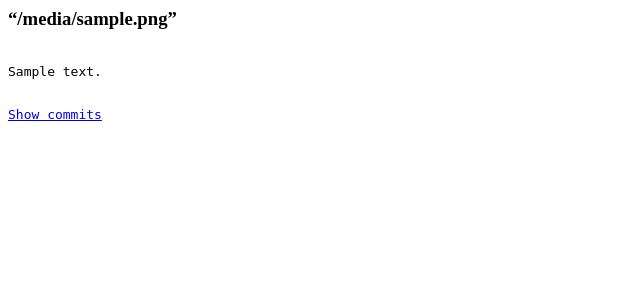
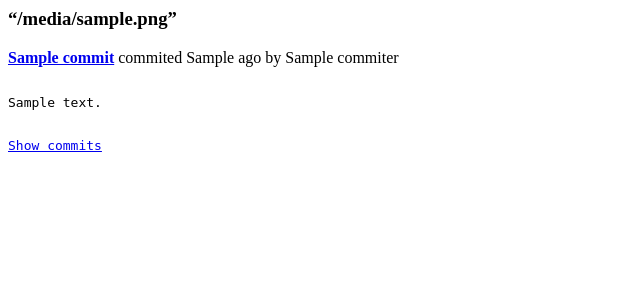
Before and after one commit to jenca-adam/buhtig, a Flask app: template templates/file.html in a window 1280 px wide. Shown: the top 300 px of the page, without its empty margins (0-640 px from the left). Run offline with Flask 2, Linux system fonts and the light colour scheme; the template is opened without the code that fills it: most values are stand-ins (such as "Sample title", 1, 10 or a date in 2020).

Commit message:
added commit view

```diff
--- a/server.py
+++ b/server.py
@@ -1,16 +1,34 @@
+#!/usr/bin/env python3
 import git
 import os
 import chardet
+import timeago
 from flask import *
+import datetime
+TIMEZONE = datetime.datetime.now(datetime.timezone.utc).astimezone().tzinfo
 app=Flask(__name__)
+def tznow():
+    return datetime.datetime.now().replace(tzinfo=TIMEZONE)
 class GItem:
     def __init__(self,item):
         self.istree=isinstance(item,git.Tree)
         self.isblob=isinstance(item,git.Blob)
         self.item=item
-
+class GitCommit:
+    def __init__(self,commit):
+        self.name=commit.summary
+        self.id=commit.hexsha
+        self.commiter=commit.committer.name
+        self.date=commit.committed_datetime.strftime('%d.%M.%Y at %H:%m:%S')
+        self.ago=timeago.format(tznow()-commit.committed_datetime)
 def repopath(user,name):
     return os.path.join('repos',user,name)
+def find_last(gf,pth):
+    for i in gf.iter_commits():
+        for a in i.diff():
+            if pth in a.b_rawpath.decode():
+                return GitCommit(i)
+
 @app.route('/repo/<string:user>/<string:name>/')
 @app.route('/repo/<string:user>/<string:name>/<path:additional>')
 def repo(user,name,additional=''):
@@ -26,10 +44,21 @@ def repo(user,name,additional=''):
     rep='/repo/'+user+'/'+name+'/'
     to_view=request.args.get('view','base')
     if to_view=='base':
-        trees=gf.tree()
+        if 'commit' in request.args:
+            try:
+                csd=next(filter(lambda a:a.hexsha==request.args['commit'],gf.iter_commits()))
+                trees=csd.tree
+
+            except StopIteration:
+                trees=gf.tree()
+                csd=gf.commit()
+        else:
+            trees=gf.tree()
+            csd=gf.commit()
+        csd=GitCommit(csd)
         print(list(trees))
         if not additional:
-            return render_template('dir.html',tree=(GItem(ttr) for ttr in trees),base=f'/repo/{user}/{name}/{additional}/',filename='/',b=rep)
+            return render_template('dir.html',tree=(GItem(ttr) for ttr in trees),base=f'/repo/{user}/{name}/{additional}/',filename='/',b=rep,commit=csd)
 
         x=additional.split('/')
         for ixm,i in enumerate(x):
@@ -46,18 +75,20 @@ def repo(user,name,additional=''):
                     try:
                         content=content.decode(chardet.detect(content)['encoding'])
                     except:
-                         return render_template('file.html',content="Binary File!",filename=n.path,b=rep)
+                         return render_template('file.html',content="Binary File!",filename=n.path,b=rep,commit=find_last(gf,n.path))
 
-                    return render_template('file.html',content=content,filename=n.path,b=rep)
+                    return render_template('file.html',content=content,filename=n.path,b=rep,commit=find_last(gf,n.path))
                 else:
                     abort(404)
             elif isinstance(n,git.Tree):
                 if ixm==len(x)-1:
 
-                    return render_template('dir.html',tree=(GItem(ttr) for ttr in n),base=f'/repo/{user}/{name}/{additional}/',filename=n.path,b=rep)
+                    return render_template('dir.html',tree=(GItem(ttr) for ttr in n),base=f'/repo/{user}/{name}/{additional}/',filename=n.path,b=rep,commit=find_last(gf,n.path))
                 else:
                     trees=n
         abort(404)
     elif to_view=='commits':
-        return 'Commit support will be added tommorow'
+        comts=(GitCommit(i)for i in gf.iter_commits())
+        return render_template('commits.html',reponame=f'{user}/{name}',base=f'/repo/{user}/{name}/',commits=comts)
+
 app.run(debug=True)
--- a/templates/dir.html
+++ b/templates/dir.html
@@ -1,4 +1,8 @@
-<h3><q>{{filename}}</q></h3>
+<header style="padding:10px; padding-left:15px;">
+  <h3><q>{{filename}}</q></h3>
+  <br>
+  <div><b><a href="{{base}}?commit={{commit.id}}">{{commit.name}}</a></b> commited {{commit.ago}} by {{commit.commiter}}<div>
+</header>
 {%for i in tree%}
 <a href="{{base+i.item.name}}">{{i.item.name}}{{'/' if i.istree else ''}}</a><br>
 {%endfor%}
--- a/templates/file.html
+++ b/templates/file.html
@@ -1,4 +1,5 @@
 <h3><q>{{filename}}</q></h3>
+<div><b><a href="{{base}}?commit={{commit.id}}">{{commit.name}}</a></b> commited {{commit.ago}} by {{commit.commiter}}<div>
 <pre>
 <code>
 {{content}}
```
Also changed, not shown: templates/commits.html (added, +8 -0 lines).
